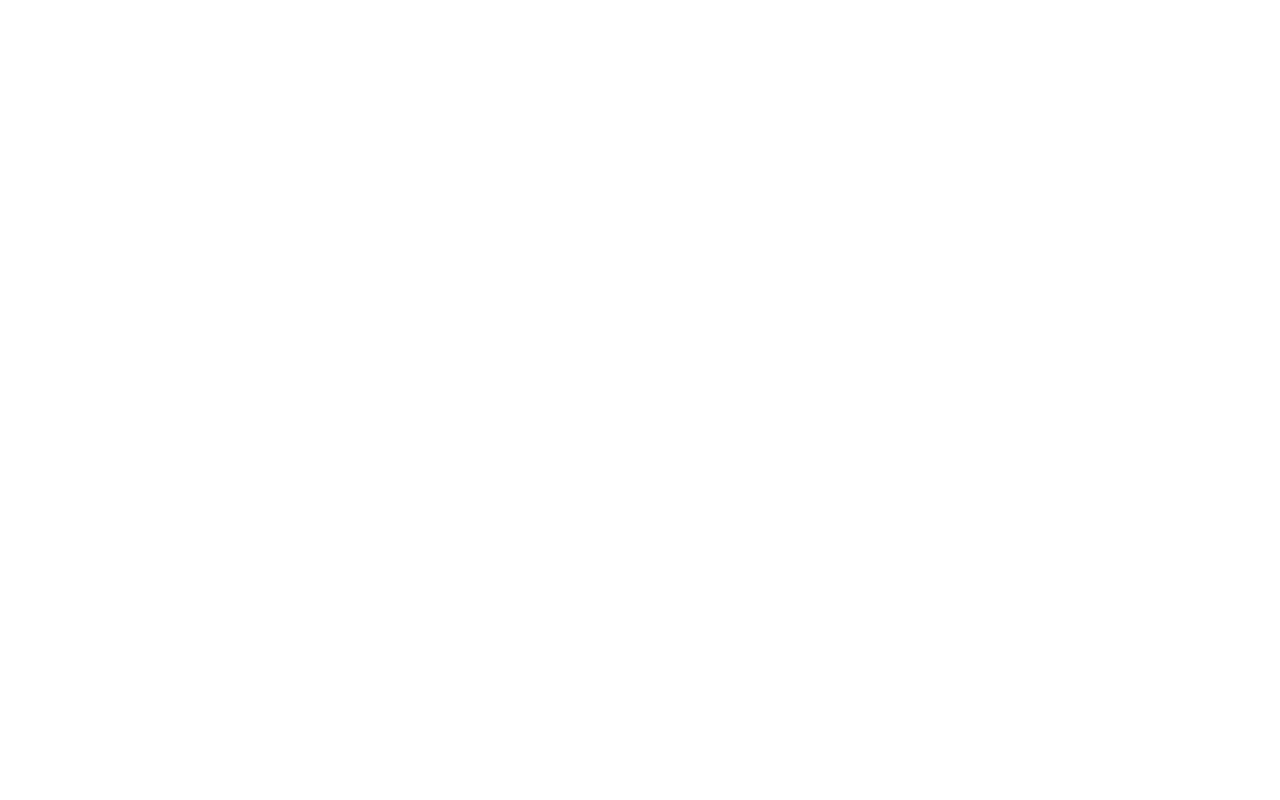
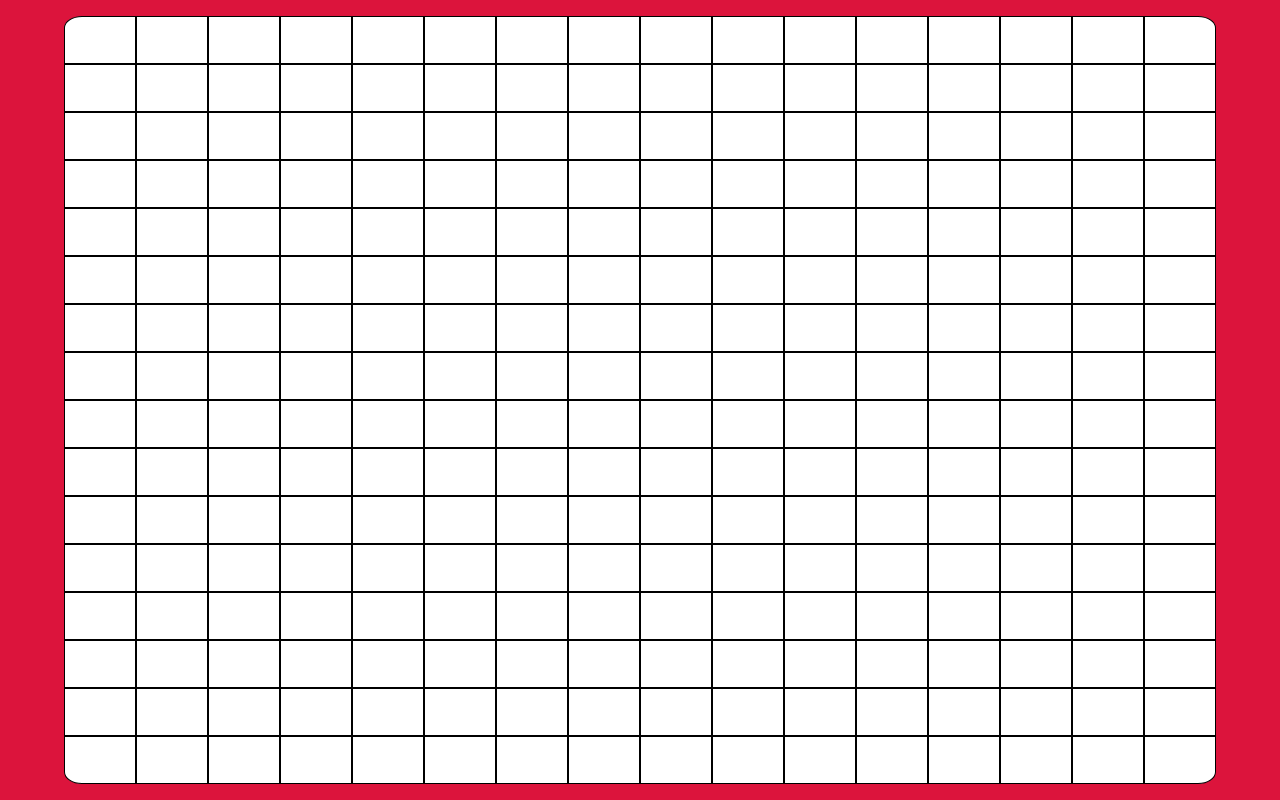
Before and after one commit to Shuddown/Etch-a-Sketch, a plain HTML site: page index.html in a window 1280 px wide. Drawn offline with Linux system fonts and the light colour scheme.

Commit message:
Basic Design

```diff
--- a/app.js
+++ b/app.js
@@ -0,0 +1,44 @@
+const container = document.querySelector("#sketch-container");
+
+const ROWS = 16;
+const COLS = 16;
+
+const top_left = 0;
+const top_right = ROWS - 1;
+const bottom_left = ROWS * (COLS - 1);
+const bottom_right = ROWS * COLS - 1;
+
+for(let i = 0; i < ROWS * COLS; i++) {
+
+    let newDiv = document.createElement('div');
+    newDiv.classList.add('sketch');
+    newDiv.classList.add('grid');
+
+    switch(i) {
+        case top_left:
+            newDiv.classList.add('top-left');
+            break;
+        case top_right:
+            newDiv.classList.add('top-right');
+            break;
+        case bottom_left:
+            newDiv.classList.add('bottom-left');
+            break;
+        case bottom_right:
+            newDiv.classList.add('bottom-right');
+            break;
+    }
+    newDiv.addEventListener('pointerenter', onPointerEnter);
+    newDiv.hoverCount = 0;
+    container.appendChild(newDiv);
+}
+
+function onPointerEnter(event) {
+    const INITIAL_COLOR = 255;
+    const overDiv = event.target;
+    overDiv.hoverCount++;
+    const multiplier = overDiv.hoverCount;
+    let newColor = INITIAL_COLOR - 32 * multiplier
+    newColor = (newColor < 0 ? 0 : newColor);
+    overDiv.style.backgroundColor = `rgb(${newColor}, ${newColor}, ${newColor})`;
+}
--- a/index.html
+++ b/index.html
@@ -8,6 +8,8 @@
     <title>Document</title>
   </head>
   <body>
+    <div class="sketch container" id="sketch-container">
 
+    </div>
   </body>
 </html>
--- a/style.css
+++ b/style.css
@@ -0,0 +1,37 @@
+* {
+    box-sizing: border-box;
+    margin: 0;
+    padding: 0;
+}
+
+.container {
+    width: 100vw;
+    height: 100vh;
+    padding: 2vh 5vw 2vh 5vw;
+    background-color: crimson;
+    display: flex;
+    flex-wrap: wrap;
+}
+
+.grid {
+    border: 1px solid black;
+    flex-basis: calc(100%/16);
+    height: calc(100%/16);
+    background-color: white;
+}
+
+.bottom-left {
+    border-bottom-left-radius: 25%;
+}
+
+.bottom-right {
+    border-bottom-right-radius: 25%;
+}
+
+.top-left {
+    border-top-left-radius: 25%;
+}
+
+.top-right {
+    border-top-right-radius: 25%;
+}
```
